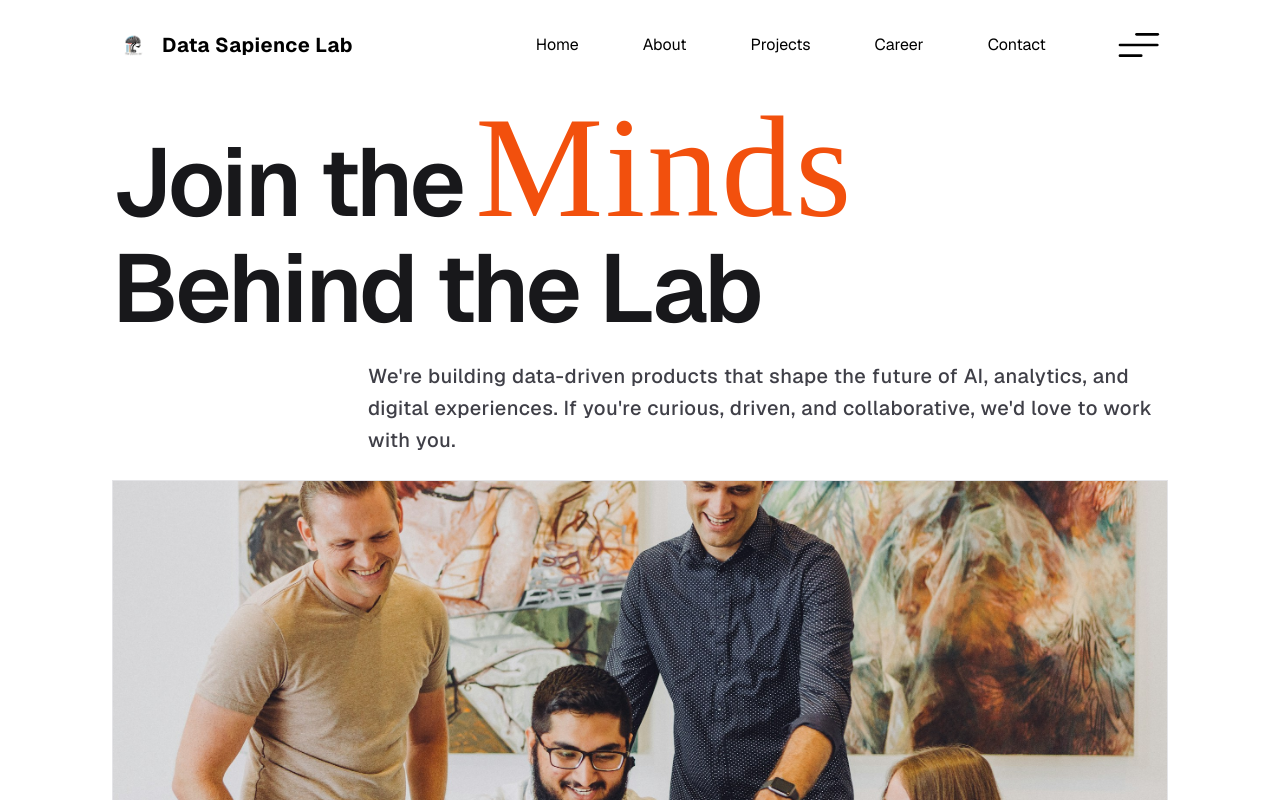
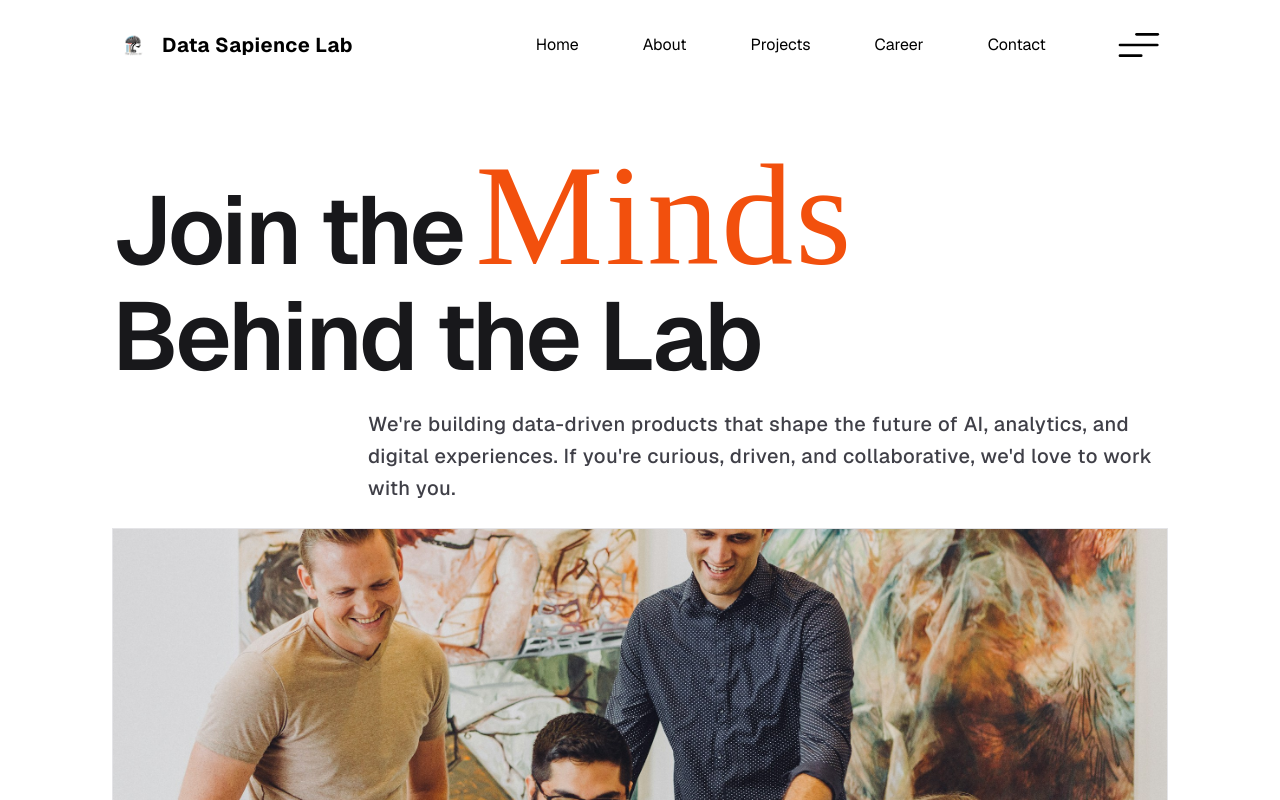
Before and after one commit to datasapiencelab/datasapiencelabweb, a React (Vite) app: page /career in a window 1280 px wide. Shown: the top 800 px of the page. Built offline with nearby package versions, Linux system fonts and the light colour scheme; a web font is replaced by a local one.

Commit message:
Fix: margin top on career page

```diff
--- a/src/components/sections/CareerHero.tsx
+++ b/src/components/sections/CareerHero.tsx
@@ -17,7 +17,7 @@ export default function CareerHero({
     image,
 }: CareerHeroProps) {
     return (
-        <section className="bg-white py-10 md:py-16 lg:py-24">
+        <section className="bg-white py-10 mt-12 md:py-16 lg:py-24">
             <div className="px-6 md:px-16 lg:px-28">
                 <div className="max-w-[1216px] mx-auto">
                     <div className="flex flex-col gap-6">
--- a/vite.config.ts
+++ b/vite.config.ts
@@ -1,7 +1,10 @@
-import { defineConfig } from 'vite'
-import react from '@vitejs/plugin-react'
+import { defineConfig } from "vite";
+import react from "@vitejs/plugin-react";
 
 // https://vitejs.dev/config/
 export default defineConfig({
     plugins: [react()],
-})
+    server: {
+        host: true,
+    },
+});
```
